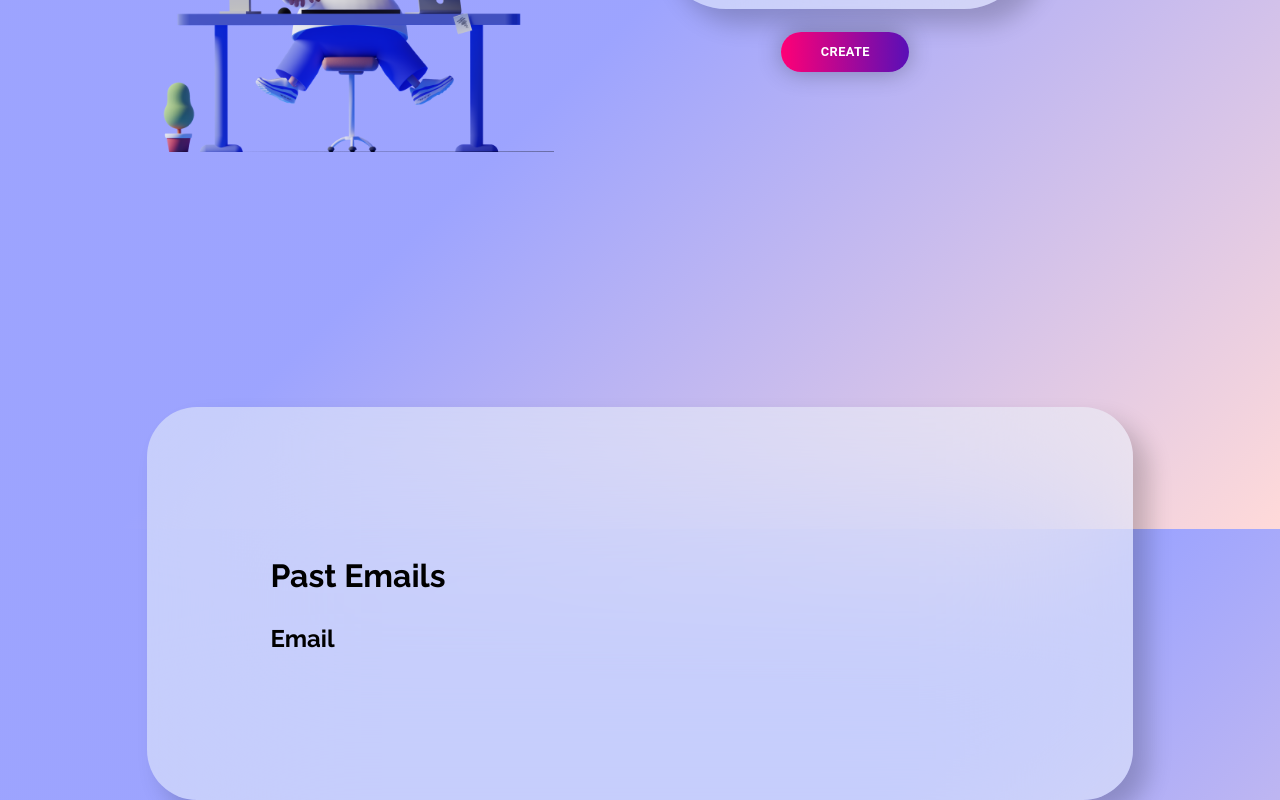
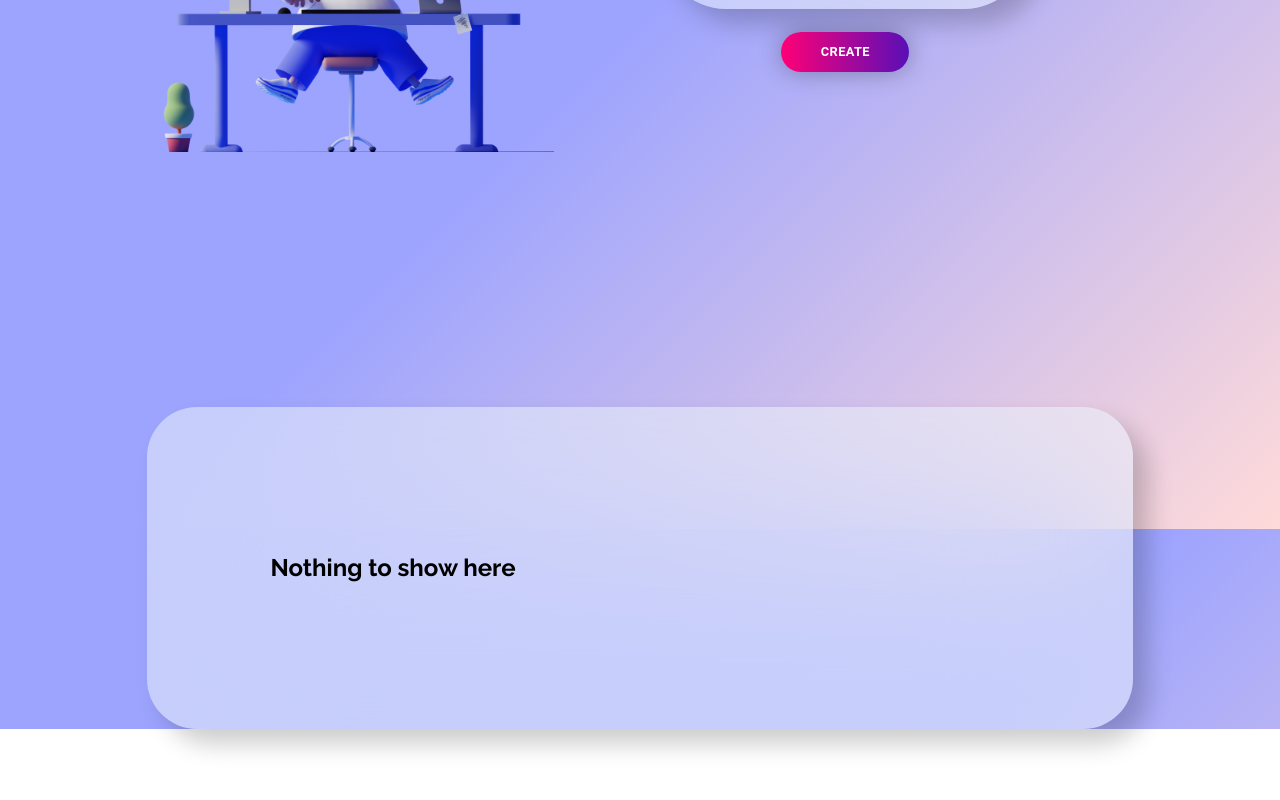
Before and after one commit to jeanethS/Shopify-frontend-developer-intern-challenge-fall-2022, a React (Create React App) app: page / in a window 1280 px wide. Shown: the part 511-1311 px from the top of the page. After the commit the page ends 1240 px from the top, so only its background shows below. Built offline with nearby package versions, Linux system fonts and the light colour scheme.

Commit message:
fixed past emails

```diff
--- a/src/App.js
+++ b/src/App.js
@@ -11,7 +11,7 @@ import {
   TextField,
   FormHelperText,
 } from "@mui/material";
-import { useState } from "react";
+import { useState, useEffect } from "react";
 import axios from "axios";
 import heropic from "./assets/Saly-10.png";
 import "./components/HeroSection.css";
@@ -38,7 +38,8 @@ function App() {
     tone: options[0],
   });
 
-  const [response, setResponse] = useState();
+  const [response, setResponse] = useState("");
+  const [pastResponses, setPastResponses] = useState([]);
 
   const parameters = {
     prompt: `Write a professional email to ${data.recipient} because ${data.purpose}.
@@ -46,7 +47,6 @@ function App() {
     temperature: 0.88,
     max_tokens: 500,
   };
-
   const call = () => {
     axios
       .post(
@@ -54,22 +54,30 @@ function App() {
         parameters,
         {
           headers: {
-            ContentType: "application/json",
-            Authorization: "Bearer " + process.env.REACT_APP_OPENAI_API_KEY,
+            "Content-Type": "application/json",
+            Authorization: `Bearer ${process.env.REACT_APP_OPENAI_API_KEY}`,
           },
         }
       )
-      .then((res) => {
-        setResponse(res.data.choices[0].text);
+      .then((response) => {
+        setResponse(response.data.choices[0].text);
       })
-      .catch((err) => console.log(err));
-    console.log(response);
+      .catch((error) => {
+        console.log(error);
+      });
   };
+  useEffect(() => {
+    setData({
+      recipient: "",
+      purpose: "",
+      goal: "",
+      tone: options[0],
+    });
+  }, [response]);
 
   const [pastResponse, setPastResponse] = useState();
   const [pastPrompt, setPastPrompt] = useState();
   const [pastPrompts, setPastPrompts] = useState([pastPrompt]);
-  const [pastResponses, setPastResponses] = useState([]);
   //const [pastEmails, setPastEmails] = useState({});
   /*const makePastEmails = (pastPrompts, pastResponse) => {
     setPastEmails({
@@ -81,6 +89,9 @@ function App() {
 
   const handleChange = (e) => {
     setData({ ...data, [e.target.name]: e.target.value });
+    console.log(data);
+    console.log(parameters.prompt);
+    console.log(pastResponses);
   };
   const handleSubmit = (e) => {
     call();
@@ -92,6 +103,7 @@ function App() {
     //console.log("past promptss" + pastPrompts);
     setPastResponses([...pastResponses, response]);
     //makePastEmails(pastPrompt, pastResponse);
+    console.log("responses: " + response);
     //console.log("past Responses" + pastResponses);
     console.log(parameters.prompt);
   };
@@ -304,8 +316,8 @@ function App() {
             padding: "10%",
           }}
         >
-          {pastResponses ? (
-            <PastEmails pastResponses={pastResponses} />
+          {pastResponses != 0 ? (
+            <PastEmails pastResponses={pastResponses.slice(1)} />
           ) : (
             <h2>Nothing to show here</h2>
           )}
--- a/src/components/PastEmails.jsx
+++ b/src/components/PastEmails.jsx
@@ -1,4 +1,4 @@
-import React from "react";
+import React, { useEffect } from "react";
 
 const PastEmails = (props) => {
   /*const renderPastPrompts = () => {
@@ -7,21 +7,24 @@ const PastEmails = (props) => {
     });
   };*/
   const renderPastResponses = () => {
-    return props.pastResponses.map((response) => {
-      return (
-        <div>
-          <h2>Response</h2>
-          <p>{response}</p>
-        </div>
-      );
-    });
+    return;
   };
+  useEffect(() => {}, props);
+
   return (
     <div>
       <h1>Past Emails</h1>
       <div>
-        <h2>Email</h2>
-        {renderPastResponses()}
+        {
+          props.pastResponses.map((response) => {
+            return (
+              <div>
+                <h2>Email</h2>
+                <p>{response}</p>
+              </div>
+            );
+          }) /*renderPastResponses()*/
+        }
       </div>
     </div>
   );
```
